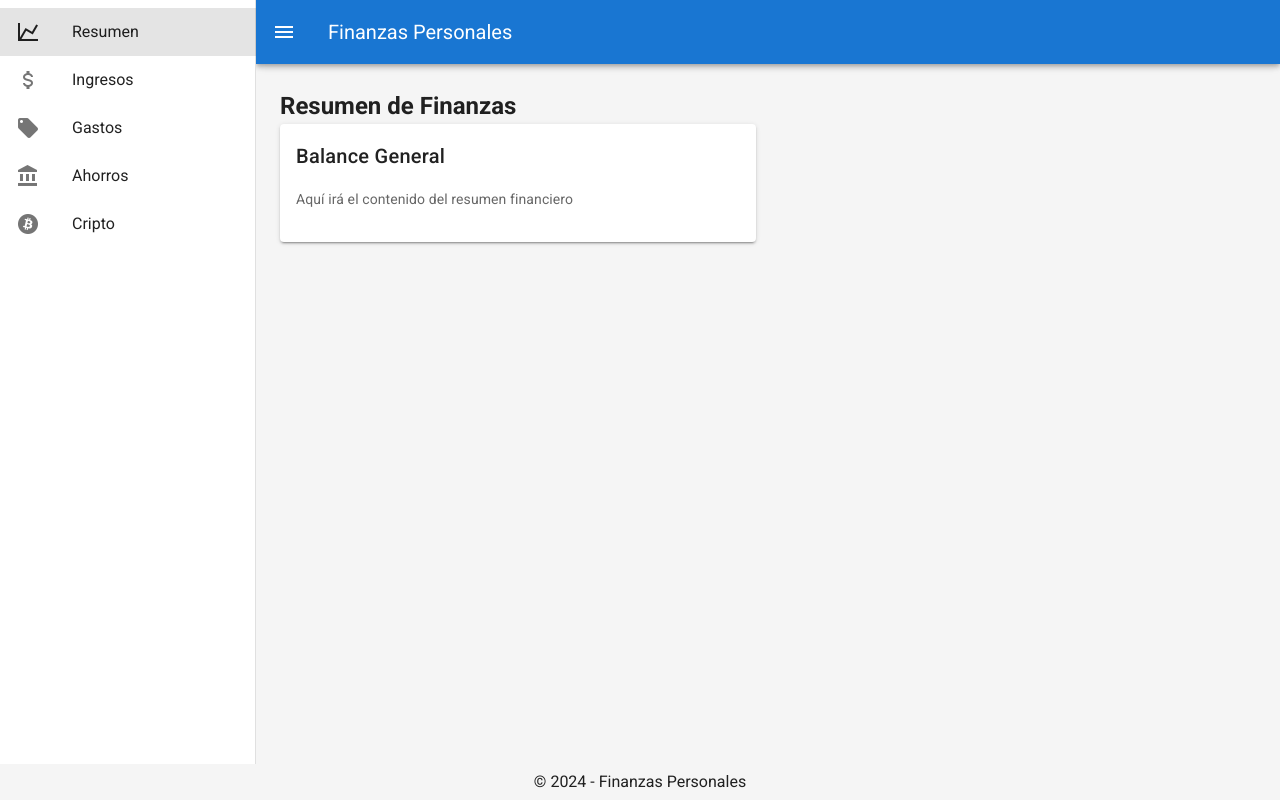
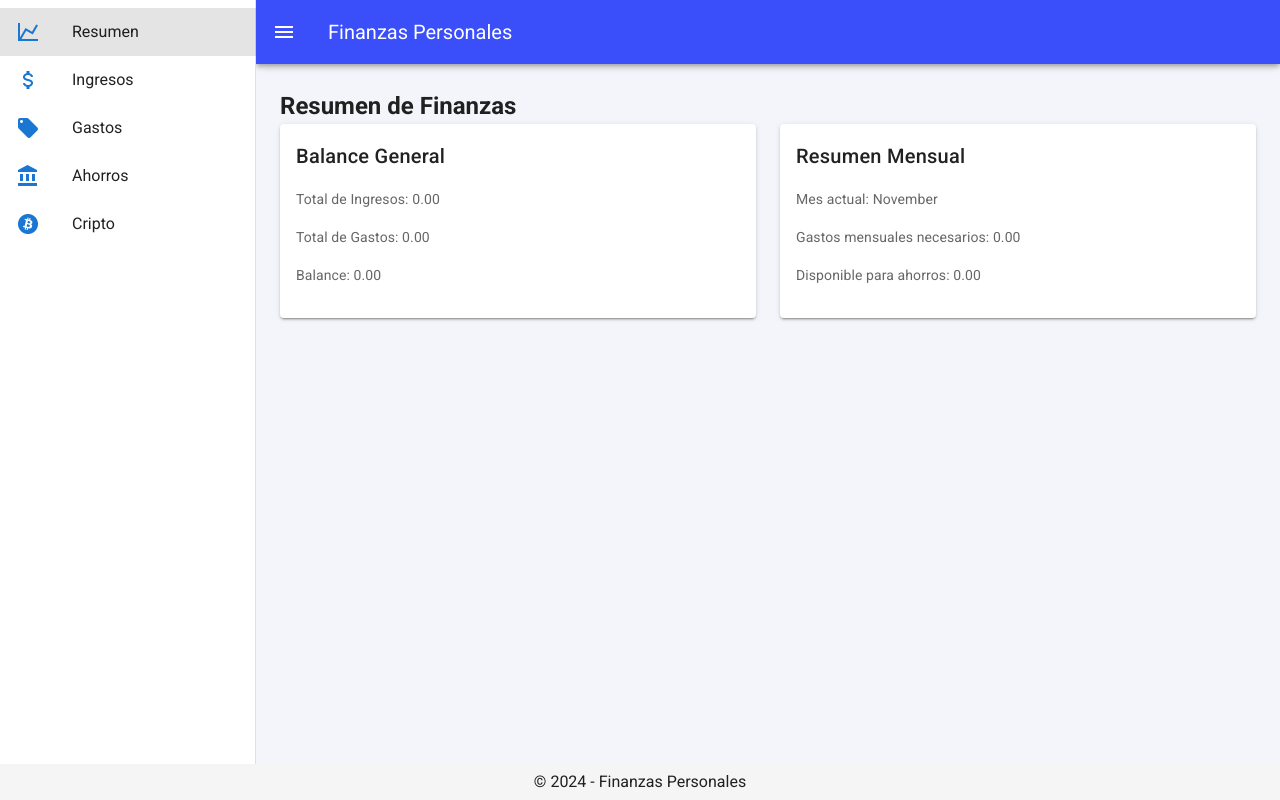
Before and after one commit to Sh4un221/my-finance-app, a Vue app in the folder client/: page /resumen in a window 1280 px wide. Both pictures are taken after a click on the button 28 px from the left and 32 px from the top of the page. Built offline with nearby package versions, Linux system fonts and the light colour scheme.

Commit message:
feat: :construction: Se esta trabajando en la vista de resumen

```diff
--- a/client/src/App.vue
+++ b/client/src/App.vue
@@ -16,7 +16,7 @@
           exact
         >
           <v-list-item-action>
-            <v-icon>{{ item.icon }}</v-icon>
+            <v-icon color="primary">{{ item.icon }}</v-icon>
           </v-list-item-action>
           <v-list-item-content>
             <v-list-item-title>{{ item.title }}</v-list-item-title>
@@ -25,7 +25,7 @@
       </v-list>
     </v-navigation-drawer>
 
-    <v-app-bar app color="primary" dark>
+    <v-app-bar app color="#3A4EFA" dark>
       <v-app-bar-nav-icon @click.stop="drawer = !drawer" />
       <v-toolbar-title>{{ title }}</v-toolbar-title>
       <v-spacer></v-spacer>
@@ -89,7 +89,7 @@ export default {
 
 <style scoped>
 .v-main {
-  background-color: #f5f5f5;
+  background-color: #F4F5FA;
 }
 
 .v-footer {
--- a/client/src/views/Resumen.vue
+++ b/client/src/views/Resumen.vue
@@ -6,7 +6,21 @@
         <v-card>
           <v-card-title>Balance General</v-card-title>
           <v-card-text>
-              <p>Aquí irá el contenido del resumen financiero</p>
+            <p>Total de Ingresos: {{ totalIncome.toFixed(2) }}</p>
+            <p>Total de Gastos: {{ totalExpense.toFixed(2) }}</p>
+            <p :class="{ 'text-success': balance >= 0, 'text-error': balance < 0 }">
+              Balance: {{ balance.toFixed(2) }}
+            </p>
+          </v-card-text>
+        </v-card>
+      </v-col>
+      <v-col cols="12" md="6">
+        <v-card>
+          <v-card-title>Resumen Mensual</v-card-title>
+          <v-card-text>
+            <p>Mes actual: {{ currentMonth }}</p>
+            <p>Gastos mensuales necesarios: {{ monthlyExpenses.toFixed(2) }}</p>
+            <p class="text-success">Disponible para ahorros: {{ availableForSavings.toFixed(2) }}</p>
           </v-card-text>
         </v-card>
       </v-col>
@@ -16,6 +30,56 @@
 
 <script>
 export default {
-    name: 'Resumen'
+  name: 'FinanceSummary',
+  data() {
+    return {
+      incomeList: [],
+      expenseList: []
+    }
+  },
+  created() {
+    this.loadFinanceData()
+  },
+  computed: {
+    totalIncome() {
+      return this.incomeList.reduce((sum, income) => sum + Number(income.amount), 0)
+    },
+    totalExpense() {
+      return this.expenseList.reduce((sum, expense) => sum + Number(expense.amount), 0)
+    },
+    balance() {
+      return this.totalIncome - this.totalExpense
+    },
+    currentMonth() {
+      return new Date().toLocaleString('default', { month: 'long' })
+    },
+    monthlyExpenses() {
+      return this.expenseList.filter(expense => expense.priority === 'necesario')
+                            .reduce((sum, expense) => sum + Number(expense.amount), 0)
+    },
+    availableForSavings() {
+      return this.totalIncome - this.monthlyExpenses
+    }
+  },
+  methods: {
+    loadFinanceData() {
+      const storedIncome = localStorage.getItem('incomeList')
+      const storedExpense = localStorage.getItem('expenseList')
+
+      if (storedIncome) {
+        this.incomeList = JSON.parse(storedIncome).map(income => ({
+          ...income,
+          amount: Number(income.amount)
+        }))
+      }
+
+      if (storedExpense) {
+        this.expenseList = JSON.parse(storedExpense).map(expense => ({
+          ...expense,
+          amount: Number(expense.amount)
+        }))
+      }
+    }
+  }
 }
 </script>
```
Lines whose indentation alone changed are shown as unchanged.
